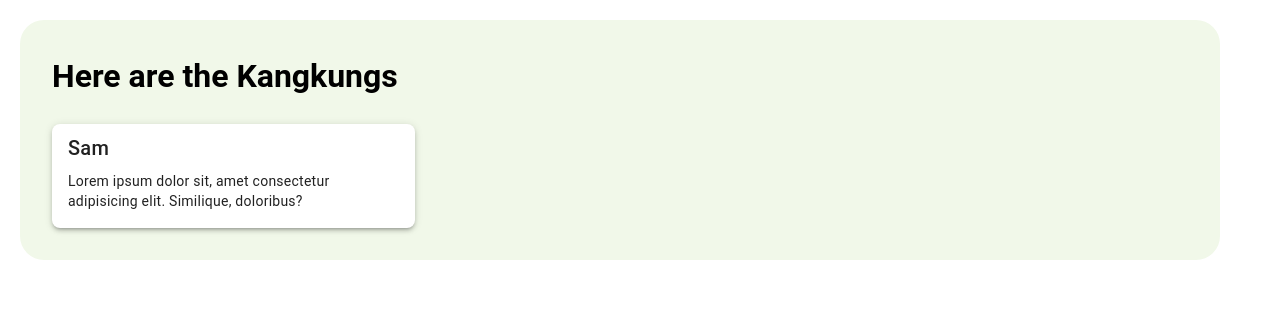
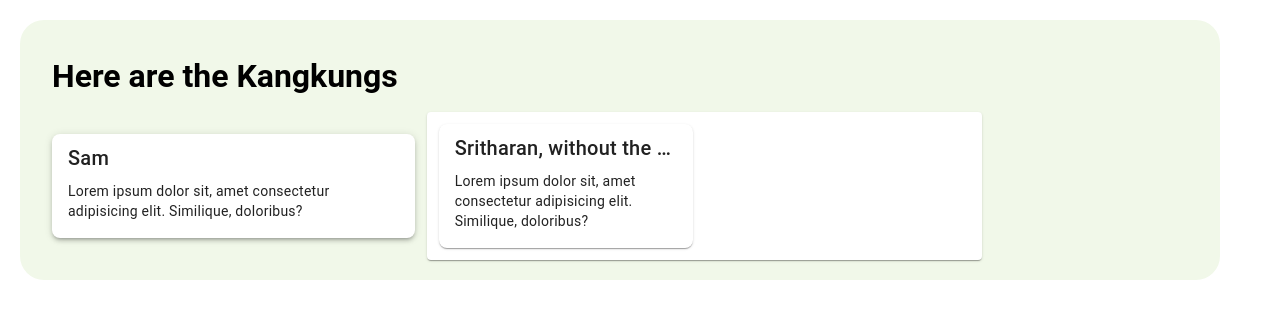
Before and after one commit to sampraslee/group5-test, a Vue app: page / in a window 1280 px wide. Shown: the top 318 px of the page. Built offline with nearby package versions, Linux system fonts and the light colour scheme; a small style sheet from the web is missing.

Commit message:
I'm done with the project

```diff
--- a/src/pages/index.vue
+++ b/src/pages/index.vue
@@ -11,6 +11,17 @@
           >
         </v-card>
       </v-col>
+        <v-card>
+        <v-col cols="6">
+        <v-card class="elevation-1 rounded-lg">
+          <v-card-title>Sritharan, without the v card</v-card-title>
+          <v-card-text
+            >Lorem ipsum dolor sit, amet consectetur adipisicing elit.
+            Similique, doloribus?</v-card-text
+          >
+        </v-card>
+      </v-col>
+        </v-card>
       <!-- Insert a new column here containing your v-card -->
     </v-row>
   </v-container>
```
